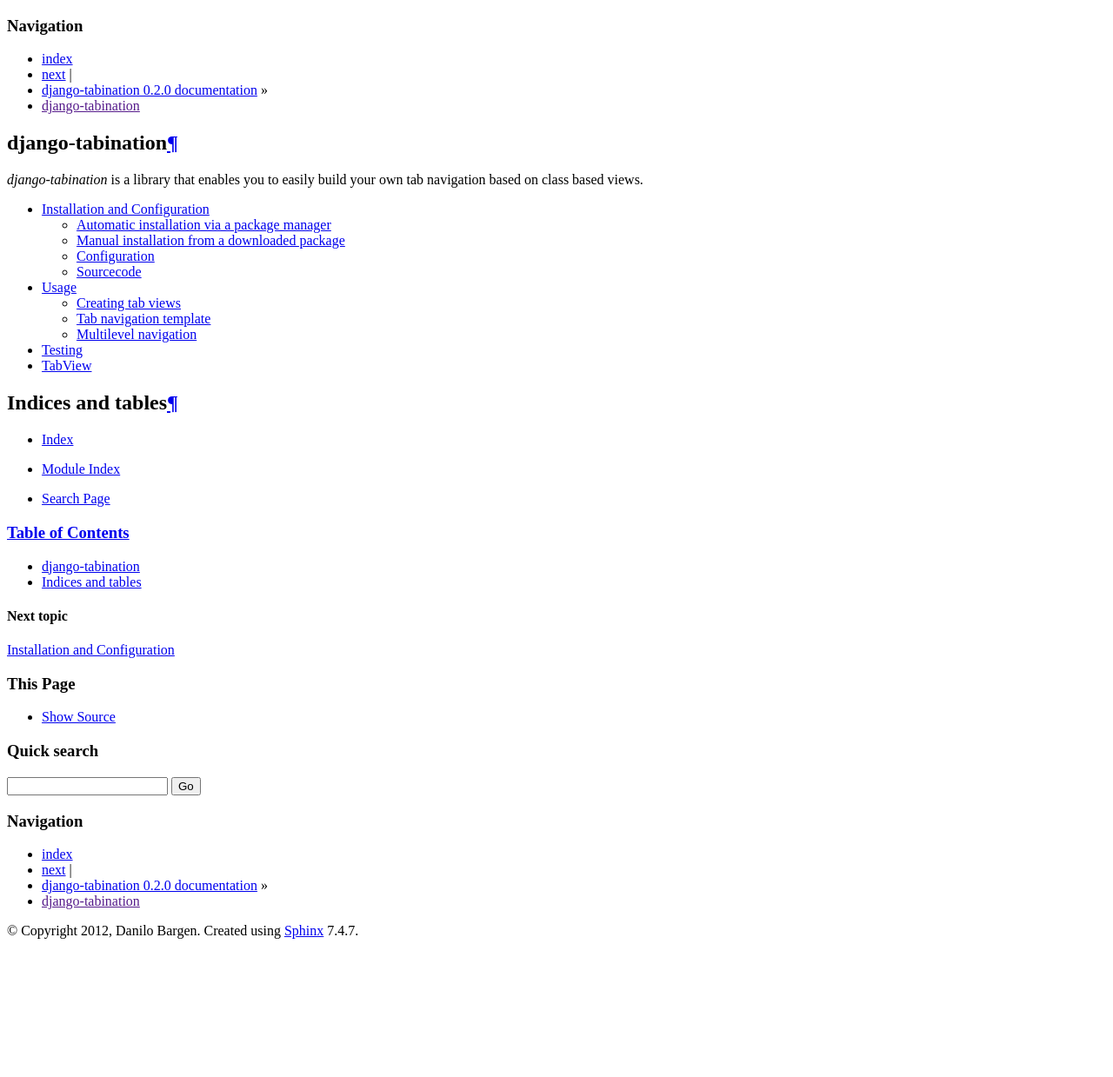
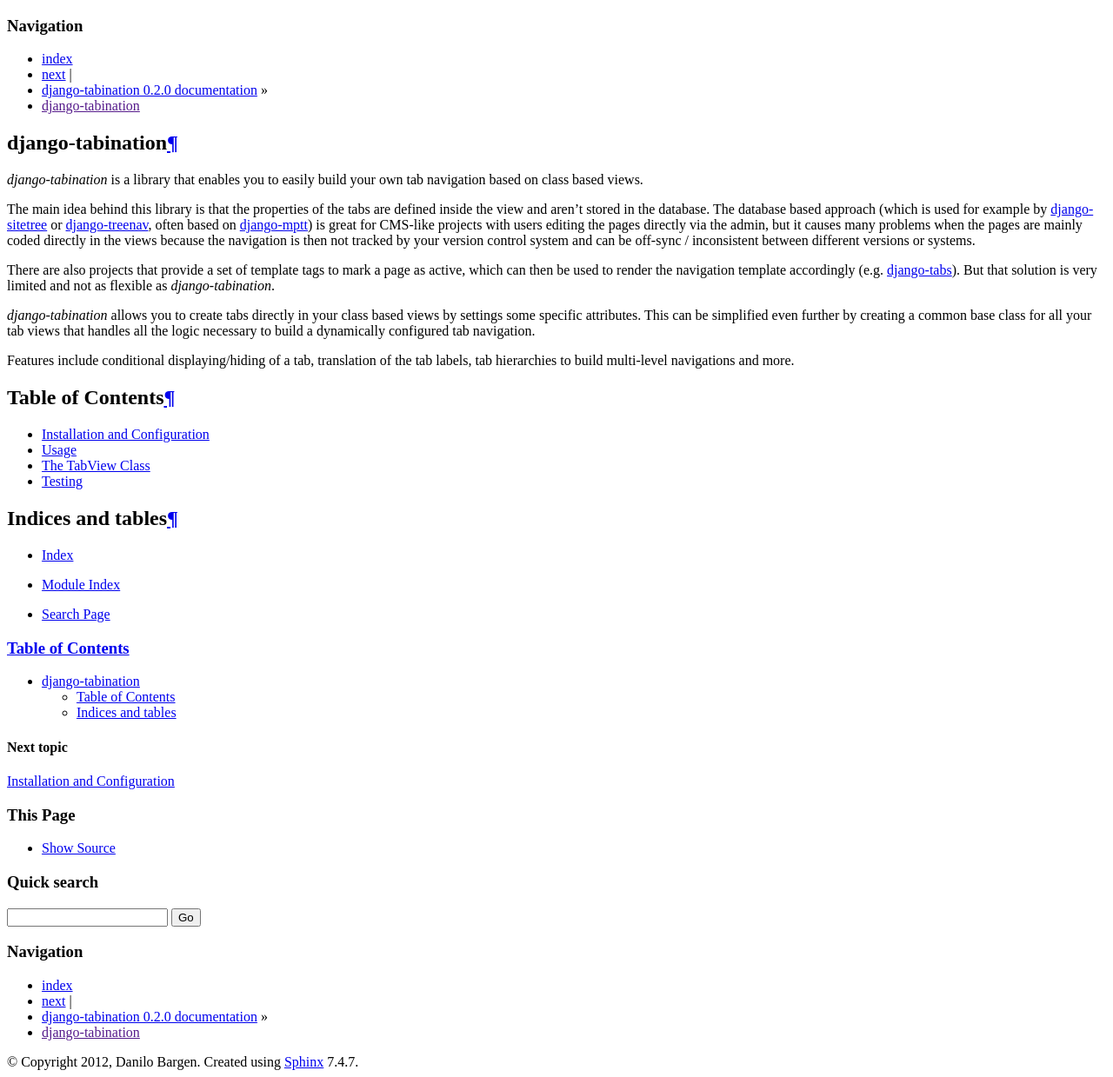
Before and after one commit to dbrgn/django-tabination, a Sphinx documentation site: the page built from doc/source/index.rst, in a window 1280 px wide. Shown: the whole page at 87% size. Built offline with Sphinx 7.4.7, drawn with Linux system fonts in a browser that asks for light colours; before the commit the page ends 1088 px from its top, so only the background shows below that.

Commit message:
Improved docs

```diff
--- a/doc/source/index.rst
+++ b/doc/source/index.rst
@@ -1,26 +1,51 @@
-.. django-tabination documentation master file, created by
-   sphinx-quickstart on Fri Mar 30 11:09:06 2012.
-   You can adapt this file completely to your liking, but it should at least
-   contain the root `toctree` directive.
-
 django-tabination
 =================
 
-`django-tabination` is a library that enables you to easily build your own tab
+*django-tabination* is a library that enables you to easily build your own tab
 navigation based on class based views.
 
+The main idea behind this library is that the properties of the tabs are defined
+inside the view and aren't stored in the database. The database based approach
+(which is used for example by `django-sitetree`_ or `django-treenav`_, often
+based on `django-mptt`_) is great for CMS-like projects with users editing the
+pages directly via the admin, but it causes many problems when the pages are
+mainly coded directly in the views because the navigation is then not tracked by
+your version control system and can be off-sync / inconsistent between different
+versions or systems.
+
+There are also projects that provide a set of template tags to mark a page as
+active, which can then be used to render the navigation template accordingly
+(e.g. `django-tabs`_). But that solution is very limited and not as flexible as
+*django-tabination*.
+
+*django-tabination* allows you to create tabs directly in your class based views
+by settings some specific attributes. This can be simplified even further by
+creating a common base class for all your tab views that handles all the logic
+necessary to build a dynamically configured tab navigation.
+
+Features include conditional displaying/hiding of a tab, translation of the tab
+labels, tab hierarchies to build multi-level navigations and more.
+
+Table of Contents
+-----------------
+
 .. toctree::
-   :maxdepth: 2
+   :maxdepth: 1
 
    installation
    usage
+   The TabView Class <tabview>
    testing
-   tabview
 
 
 Indices and tables
-==================
+------------------
 
 * :ref:`genindex`
 * :ref:`modindex`
 * :ref:`search`
+
+.. _django-sitetree: https://github.com/idlesign/django-sitetree
+.. _django-treenav: https://github.com/caktus/django-treenav
+.. _django-tabs: http://code.google.com/p/django-tabs/
+.. _django-mptt: https://github.com/django-mptt/django-mptt
--- a/doc/source/installation.rst
+++ b/doc/source/installation.rst
@@ -5,29 +5,18 @@
 package manager like pip_ or by manually downloading and installing a
 copy of the library.
 
-.. _pip: http://www.pip-installer.org/
 
+Installing
+----------
 
-Automatic installation via a package manager
---------------------------------------------
-
-You can install *django-tabination* directly from pypi_ using pip::
+The recommended way to install *django-tabination* is directly from pypi_ using
+pip::
 
     pip install django-tabination
 
-.. _pypi: https://pypi.python.org/pypi/django-tabination
-
-
-Manual installation from a downloaded package
----------------------------------------------
-
-If you prefer not to use an automated package installer, you can
-download_ a copy of *django-tabination* and install it manually.
-
-.. _download: https://pypi.python.org/pypi/django-tabination
-
-To install it, navigate to the directory containing :file:`setup.py` on
-your console and type::
+If you prefer not to use an automated package installer, you can download_ a
+copy of *django-tabination* and install it manually. To install it, navigate to
+the directory containing :file:`setup.py` on your console and type::
 
     python setup.py install
 
@@ -36,6 +25,7 @@
 -------------
 
 Currently there is no further configuration needed to use *django-tabination*.
+Take a look at the :doc:`usage` docs to see how to implement your tabs.
 
 ..
     To enable *django-tabination*, add ``tabination`` it to the ``INSTALLED_APPS`` setting of
@@ -51,9 +41,14 @@
         )
 
 
-Sourcecode
-----------
+Source Code
+-----------
 
-The sourcecode of *django-tabination* can be forked on GitHub_.
+The source code of *django-tabination* is licensed under the LGPLv3 license and
+can be forked on GitHub_.
 
-.. _GitHub: https://github.com/dbrgn/django-tabination
+
+.. _pip: http://www.pip-installer.org/
+.. _pypi: https://pypi.python.org/pypi/django-tabination
+.. _download: https://pypi.python.org/pypi/django-tabination
+.. _github: https://github.com/dbrgn/django-tabination
```
Also changed, not shown: doc/source/testing.rst (+11 -5 lines), doc/source/usage.rst (+7 -8 lines), 1 other file.
